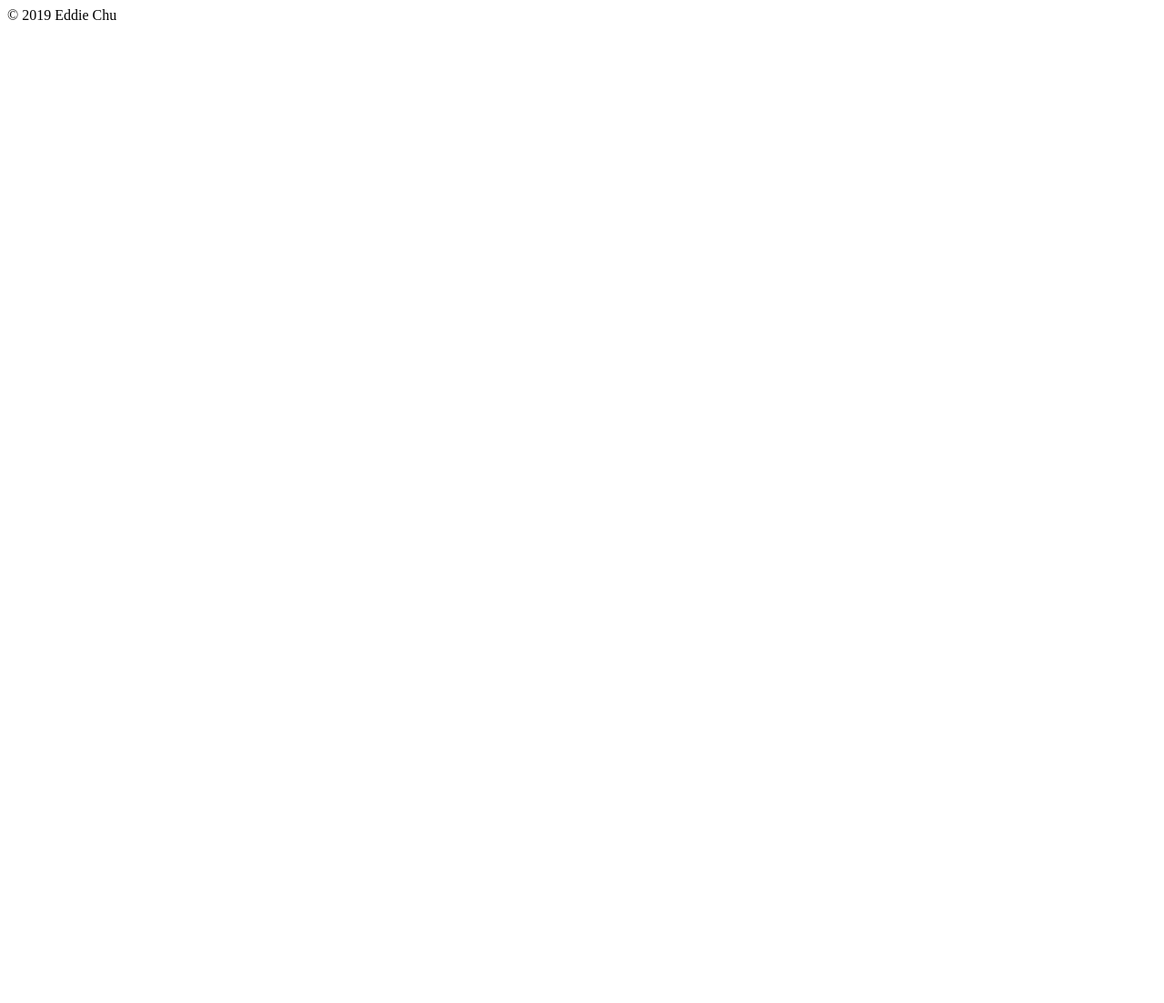
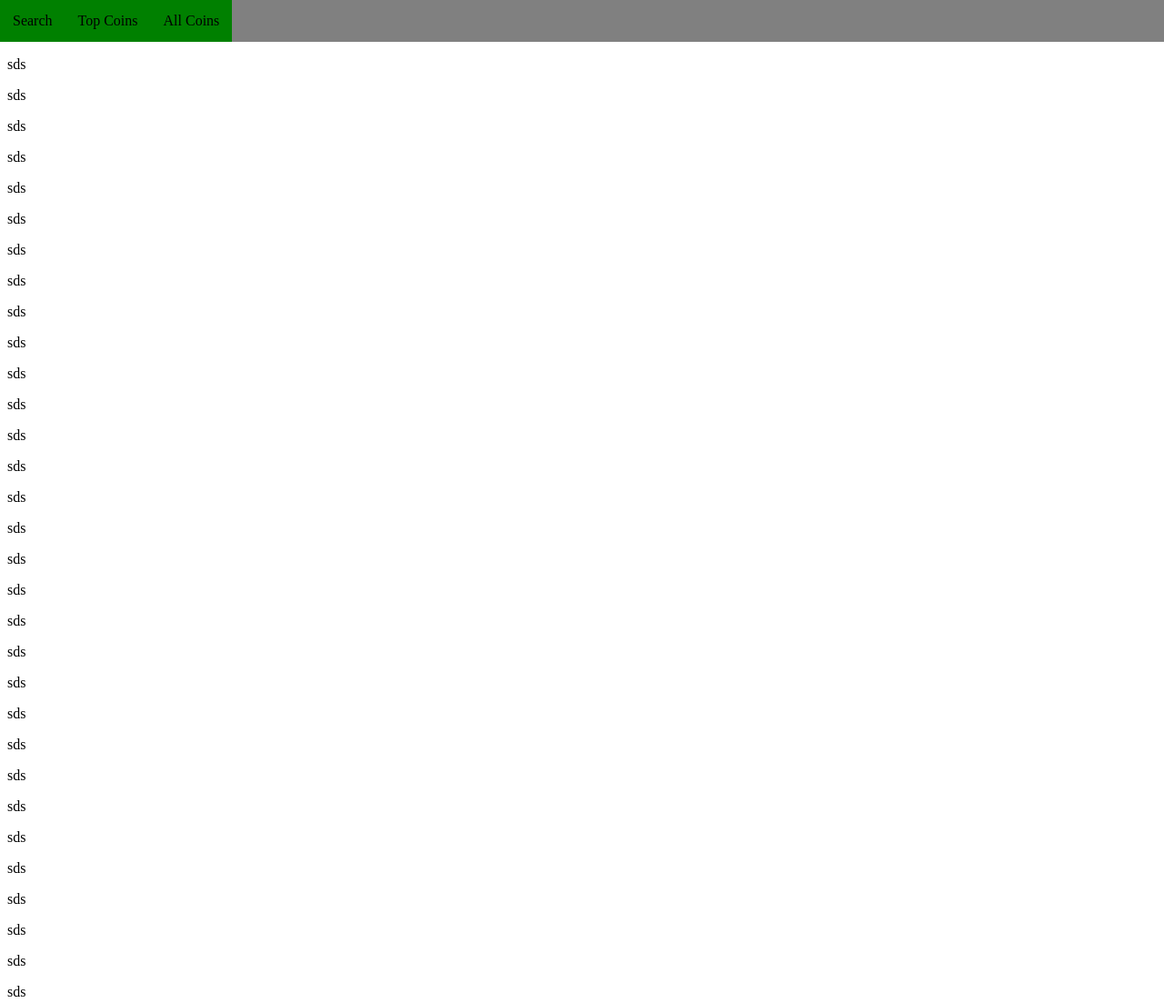
Before and after one commit to Kaleidics/Cryptocurrency-site-v2, a plain HTML site: page index.html in a window 1280 px wide. Shown: the top 1103 px of the page at 91% size. Before the commit the page ends 800 px from the top, so only its background shows below. Drawn offline with nearby package versions, Linux system fonts and the light colour scheme.

Commit message:
sticky navbar update

```diff
--- a/index.html
+++ b/index.html
@@ -15,9 +15,41 @@
 
 <body>
     <header role="banner">
+        <ul id="navbar"><li><a href="#"></a>Search</li><li><a href="#"></a>Top Coins</li><li><a href="#"></a>All Coins</li></ul>
     </header>
 
     <main role="main">
+    <p>sds</p>
+    <p>sds</p>
+    <p>sds</p>
+    <p>sds</p>
+    <p>sds</p>
+    <p>sds</p>
+    <p>sds</p>
+    <p>sds</p>
+    <p>sds</p>
+    <p>sds</p>
+    <p>sds</p>
+    <p>sds</p>
+    <p>sds</p>
+    <p>sds</p>
+    <p>sds</p>
+    <p>sds</p>
+    <p>sds</p>
+    <p>sds</p>
+    <p>sds</p>
+    <p>sds</p>
+    <p>sds</p>
+    <p>sds</p>
+    <p>sds</p>
+    <p>sds</p>
+    <p>sds</p>
+    <p>sds</p>
+    <p>sds</p>
+    <p>sds</p>
+    <p>sds</p>
+    <p>sds</p>
+    <p>sds</p>
     </main>
 
 
--- a/script.js
+++ b/script.js
@@ -0,0 +1,19 @@
+
+function stickyNav() {
+    window.onscroll = function() {
+        let navbar = $("#navbar")[0];
+        let sticky = navbar.offsetTop;
+
+        if (window.pageYOffset >= sticky) {
+            $("#navbar").addClass("sticky");
+        } else {
+            $("#navbar").removeClass("sticky");
+        }
+    }
+}
+
+function documentReady() {
+    stickyNav();
+}
+
+$(documentReady);
--- a/style.css
+++ b/style.css
@@ -0,0 +1,37 @@
+html {
+    box-sizing: border-box;
+}
+
+body {
+    margin: 0;
+}
+
+main {
+    margin: 0 8px 0 8px;
+}
+/*clearfix*/
+.clearfix::after {
+    content: "";
+    clear: both;
+    display: table;
+}
+
+#navbar {
+    padding: 0;
+    margin: 0;
+    background-color: grey;
+}
+
+#navbar li {
+    display: inline-block;
+    list-style-type: none;
+    padding: 14px;
+
+    background-color: green;
+}
+
+.sticky {
+    position: fixed;
+    top: 0;
+    width: 100%;
+}
```
